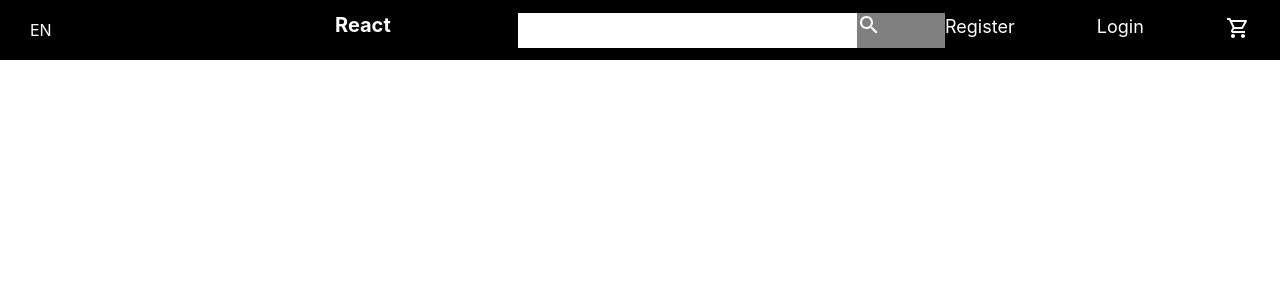
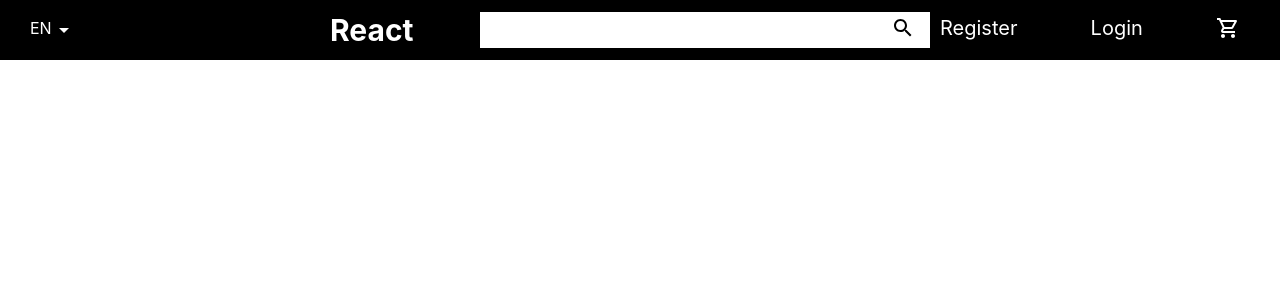
Before and after one commit to DanteThuta/react_shoppingcart, a React (Create React App) app: page / in a window 1280 px wide. Shown: the top 300 px of the page. Built offline with nearby package versions, Linux system fonts and the light colour scheme.

Commit message:
Creating NavBar 4 (Almost Complete)

```diff
--- a/src/components/Navbar.jsx
+++ b/src/components/Navbar.jsx
@@ -1,7 +1,11 @@
 import React from "react";
 import styled from "styled-components";
 // import { SearchOutlinedIcon } from "@mui/icons-material/SearchOutlined";
-import { SearchOutlined, ShoppingCartOutlined } from "@material-ui/icons";
+import {
+  SearchOutlined,
+  ShoppingCartOutlined,
+  ArrowDropDownOutlined,
+} from "@material-ui/icons";
 
 function Navbar() {
   const Container = styled.div`
@@ -22,6 +26,15 @@ function Navbar() {
     width: 33.33%;
     /* background-color: red; */
     flex: 1;
+    display: flex;
+
+    span {
+      cursor: pointer;
+    }
+
+    .arrow {
+      cursor: pointer;
+    }
   `;
 
   const Center = styled.div`
@@ -32,20 +45,25 @@ function Navbar() {
     justify-content: space-between;
 
     .logo {
-      font-size: 20px;
+      font-size: 30px;
       font-weight: bold;
     }
   `;
 
   const SearchContainer = styled.div`
-    background-color: grey;
+    background-color: #fff;
     width: 70%;
     display: flex;
-    justify-content: flex-start;
+    justify-content: space-between;
+    align-items: center;
+    color: black;
+    padding: 0 15px;
+
     .input {
       border: 0;
       width: 70%;
       padding: 10px 20px;
+      outline: 0;
       /* border-radius: 30px; */
     }
   `;
@@ -58,10 +76,12 @@ function Navbar() {
     justify-content: flex-end;
     justify-content: space-between;
     flex: 1;
+    padding: 0 10px;
   `;
 
   const MenuItem = styled.div`
-    font-size: 18px;
+    font-size: 20px;
+
     cursor: pointer;
   `;
 
@@ -70,7 +90,7 @@ function Navbar() {
       <Wrapper>
         <Left>
           <span>EN</span>
-          {/* <SearchOutlinedIcon></SearchOutlinedIcon> */}
+          <ArrowDropDownOutlined className="arrow"></ArrowDropDownOutlined>
         </Left>
         <Center>
           <div className="logo">React</div>
```
